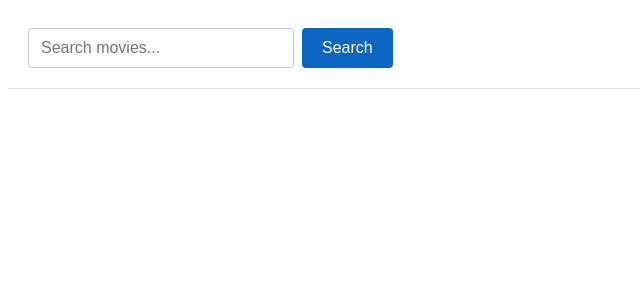
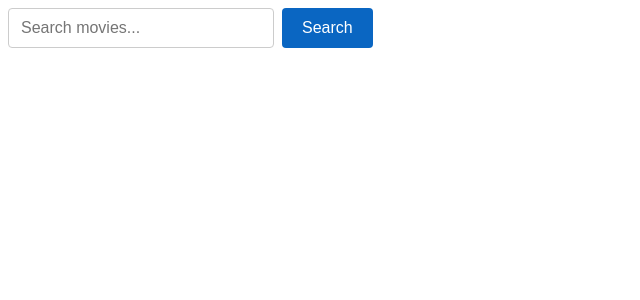
Before and after one commit to AlenaSh83/03-react-movies, a React (Vite) app: page / in a window 1280 px wide. Shown: the top 300 px of the page, without its empty margins (0-640 px from the left). Built offline with nearby package versions, Linux system fonts and the light colour scheme.

Commit message:
add correction

```diff
--- a/src/components/SearchBar/SearchBar.tsx
+++ b/src/components/SearchBar/SearchBar.tsx
@@ -1,5 +1,4 @@
-import { type FormEvent } from 'react';
-import { toast } from 'react-hot-toast';
+import toast from 'react-hot-toast';
 import styles from './SearchBar.module.css';
 
 interface SearchBarProps {
@@ -8,38 +7,29 @@ interface SearchBarProps {
 
 export default function SearchBar({ onSubmit }: SearchBarProps) {
 
+  const handleFormAction = (formData: FormData) => {
+    const query = formData.get('query') as string;
 
-  const handleSubmit = (e: FormEvent<HTMLFormElement>) => {
-    e.preventDefault();
-
-    const form = e.currentTarget;
-    const formData = new FormData(form);
-    const rawQuery = formData.get('query');
-
-    const query = typeof rawQuery === 'string' ? rawQuery.trim() : '';
-
-    if (query === '') {
-      toast.error('Please enter a movie name.');
+    if (!query || query.trim() === '') {
+      toast.error('Please enter a search query');
       return;
     }
 
-    onSubmit(query);
-    form.reset();
+    onSubmit(query.trim());
   };
 
   return (
-    <header className={styles.header}>
-      <form onSubmit={handleSubmit} className={styles.form}>
+    <form className={styles.form} action={handleFormAction}>
       <input
+        className={styles.input}
         type="text"
         name="query"
         placeholder="Search movies..."
-          className={styles.input}
+        autoComplete="off"
       />
-        <button type="submit" className={styles.button}>
+      <button className={styles.button} type="submit">
         Search
       </button>
     </form>
-    </header>
   );
 }
```
Lines whose indentation alone changed are shown as unchanged.
